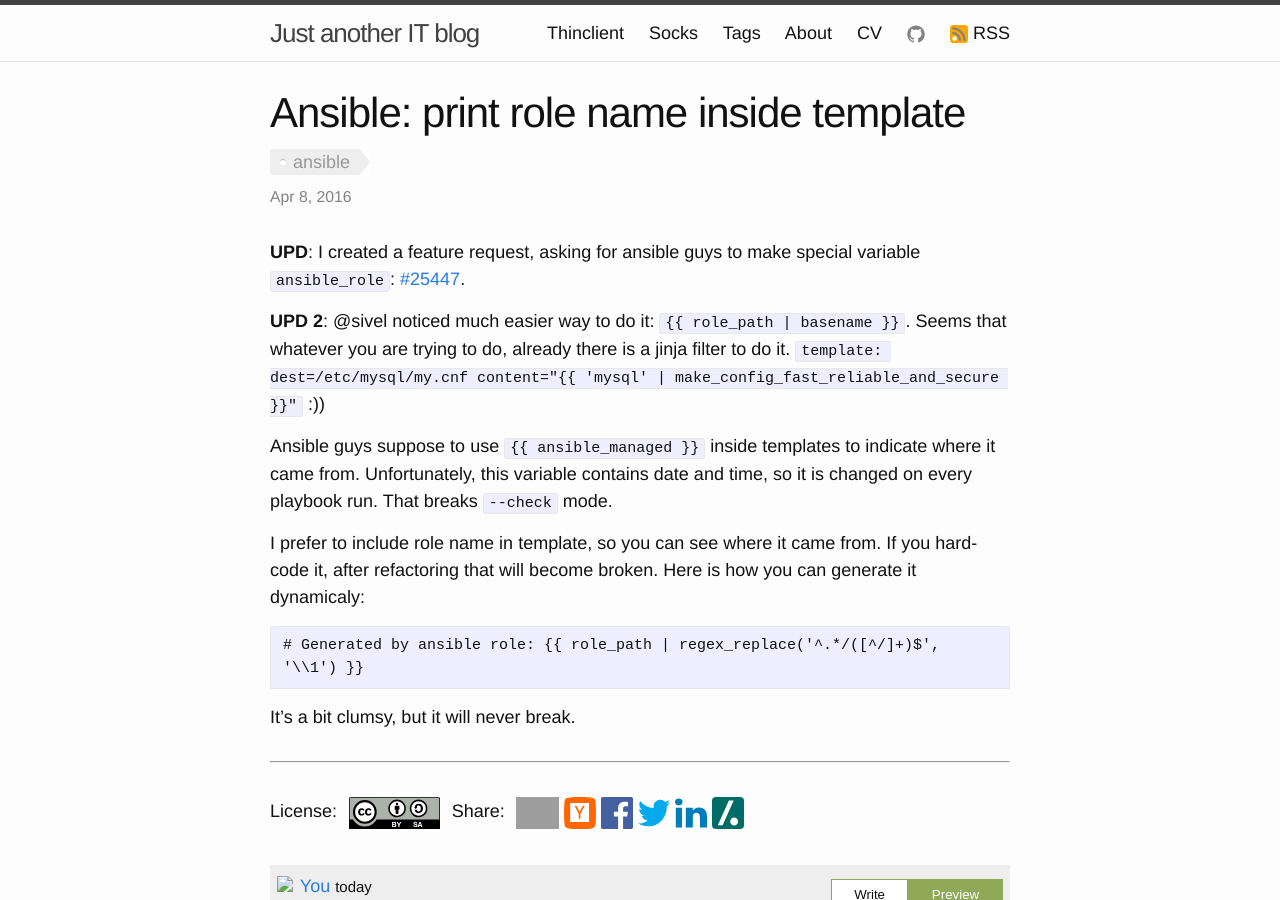
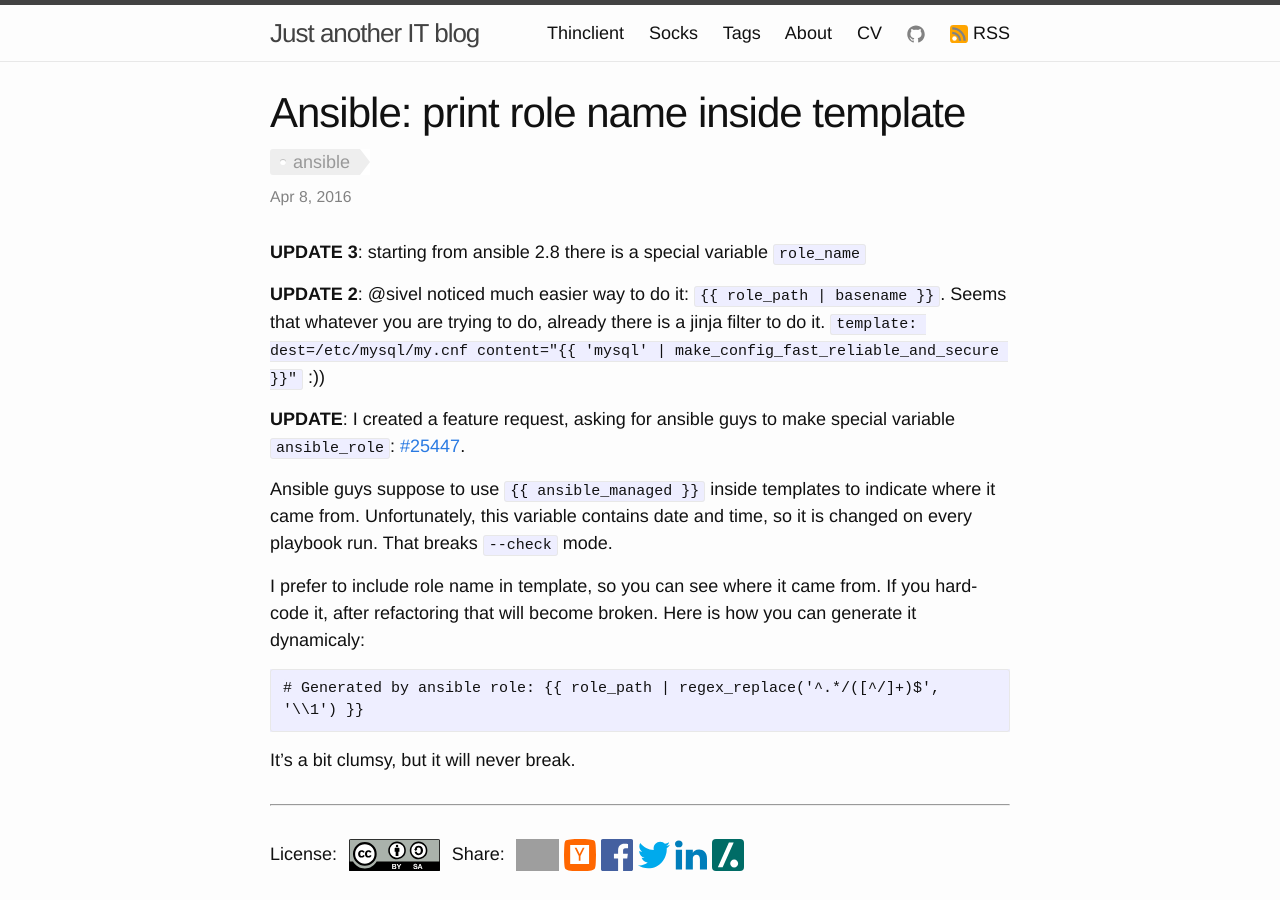
Before and after one commit to selivan/selivan.github.io, a Jekyll site: the page built from _posts/2016-04-08-ansible-print-role-name-inside-template.md, in a window 1280 px wide and 900 px high. Built offline with Jekyll 4.4.1, drawn with Linux system fonts in a browser that asks for light colours; grey boxes are pictures that could not be loaded.

Commit message:
Update 2016-04-08-ansible-print-role-name-inside-template.md

```diff
--- a/_posts/2016-04-08-ansible-print-role-name-inside-template.md
+++ b/_posts/2016-04-08-ansible-print-role-name-inside-template.md
@@ -3,9 +3,11 @@
 title:  "Ansible: print role name inside template"
 tags: ansible
 ---
-**UPD**: I created a feature request, asking for ansible guys to make special variable `ansible_role`: [#25447](https://github.com/ansible/ansible/issues/25447).
+**UPDATE 3**: starting from ansible 2.8 there is a special variable `role_name`
 
-**UPD 2**: @sivel noticed much easier way to do it: {% raw %}`{{ role_path | basename }}`{% endraw %}. Seems that whatever you are trying to do, already there is a jinja filter to do it. {% raw %}`template: dest=/etc/mysql/my.cnf content="{{ 'mysql' | make_config_fast_reliable_and_secure }}"`{% endraw %} :))
+**UPDATE 2**: @sivel noticed much easier way to do it: {% raw %}`{{ role_path | basename }}`{% endraw %}. Seems that whatever you are trying to do, already there is a jinja filter to do it. {% raw %}`template: dest=/etc/mysql/my.cnf content="{{ 'mysql' | make_config_fast_reliable_and_secure }}"`{% endraw %} :))
+
+**UPDATE**: I created a feature request, asking for ansible guys to make special variable `ansible_role`: [#25447](https://github.com/ansible/ansible/issues/25447).
 
 Ansible guys suppose to use `{% raw %}{{ ansible_managed }}{% endraw %}` inside templates to indicate where it came from. Unfortunately, this variable contains date and time, so it is changed on every playbook run. That breaks `--check` mode.
 
```
